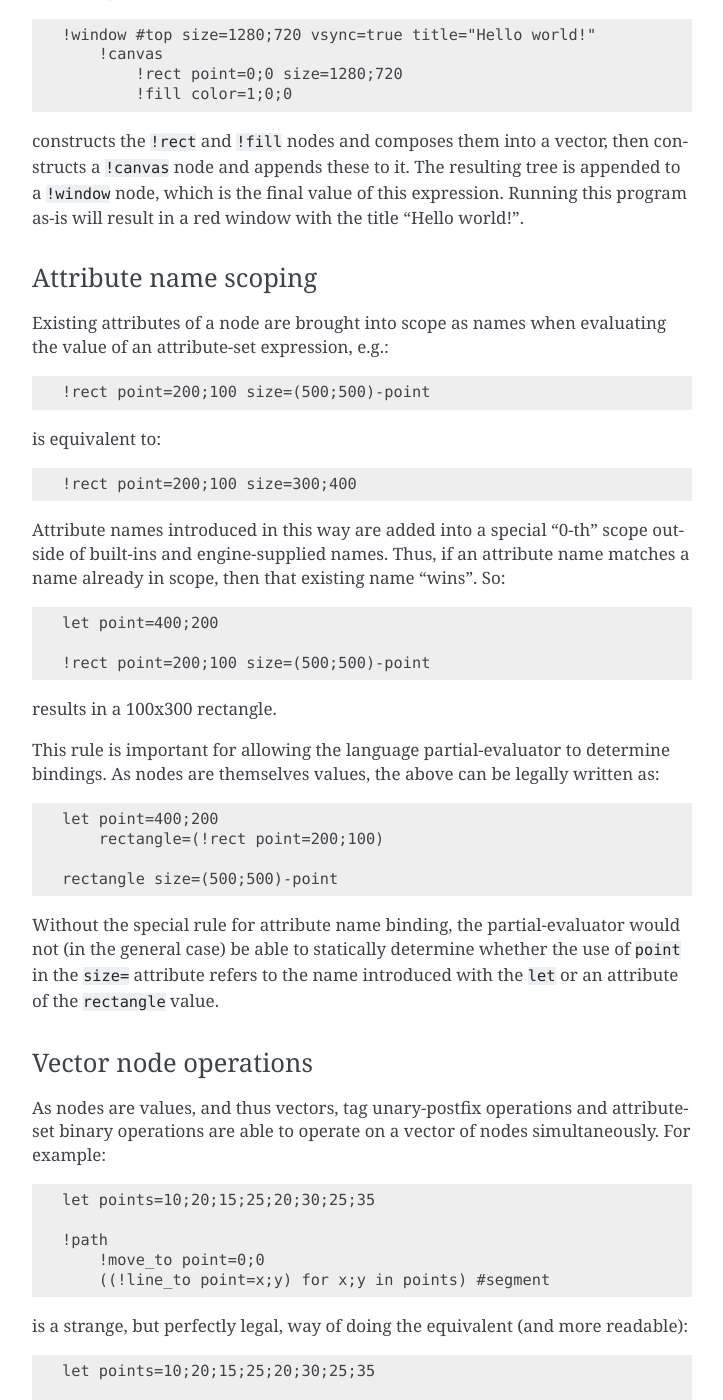
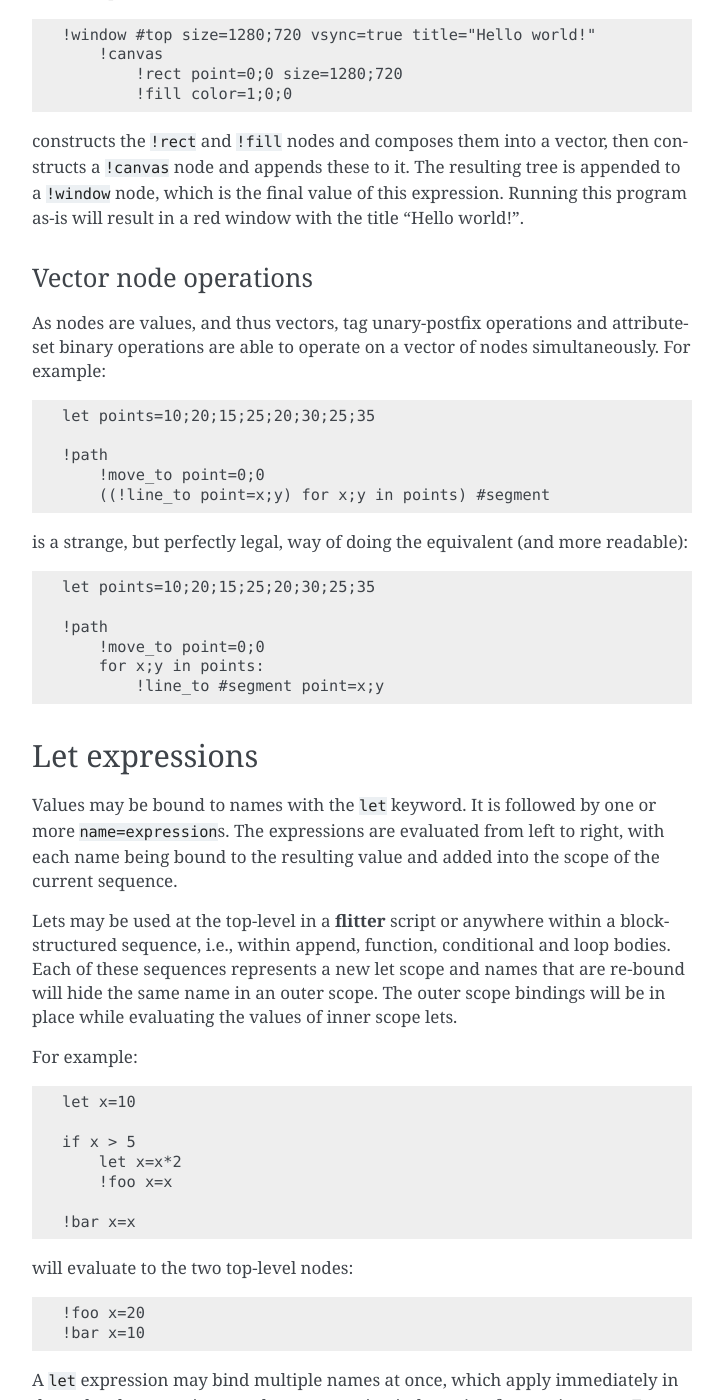
Before and after one commit to jonathanhogg/flitter, a Sphinx documentation site: the page built from docs/language.md, in a window 1280 px wide and 1400 px high, scrolled down 7371 px. Shown: the whole window, without its empty margins (388-1111 px from the left). Built offline with Sphinx 7.4.7, drawn with Linux system fonts in a browser that asks for light colours; some of the changed text lies outside the part shown.

````diff
--- a/docs/language.md
+++ b/docs/language.md
@@ -363,48 +363,6 @@ appended to a `!window` node, which is the final value of this expression.
 Running this program as-is will result in a red window with the title "Hello
 world!".
 
-### Attribute name scoping
-
-Existing attributes of a node are brought into scope as names when evaluating
-the value of an attribute-set expression, e.g.:
-
-```flitter
-!rect point=200;100 size=(500;500)-point
-```
-
-is equivalent to:
-
-```flitter
-!rect point=200;100 size=300;400
-```
-
-Attribute names introduced in this way are added into a special "0-th" scope
-outside of built-ins and engine-supplied names. Thus, if an attribute name
-matches a name already in scope, then that existing name "wins". So:
-
-```flitter
-let point=400;200
-
-!rect point=200;100 size=(500;500)-point
-```
-
-results in a 100x300 rectangle.
-
-This rule is important for allowing the language partial-evaluator to determine
-bindings. As nodes are themselves values, the above can be legally written as:
-
-```flitter
-let point=400;200
-    rectangle=(!rect point=200;100)
-
-rectangle size=(500;500)-point
-```
-
-Without the special rule for attribute name binding, the partial-evaluator
-would not (in the general case) be able to statically determine whether the use
-of `point` in the `size=` attribute refers to the name introduced with the `let`
-or an attribute of the `rectangle` value.
-
 ### Vector node operations
 
 As nodes are values, and thus vectors, tag unary-postfix operations and
@@ -434,8 +392,9 @@ let points=10;20;15;25;20;30;25;35
 ## Let expressions
 
 Values may be bound to names with the `let` keyword. It is followed by one or
-more `name=expression`s. The expressions are immediately evaluated and the
-resulting values are added into the scope of the expressions below.
+more `name=expression`s. The expressions are evaluated from left to right, with
+each name being bound to the resulting value and added into the scope of the
+current sequence.
 
 Lets may be used at the top-level in a **flitter** script or anywhere within
 a block-structured sequence, i.e., within append, function, conditional and
@@ -462,17 +421,6 @@ will evaluate to the two top-level nodes:
 !bar x=10
 ```
 
-There is also an inline version of let known as `where`. This allows names to
-be bound within a non-sequence expression, e.g.:
-
-```flitter
-!foo x=(x*x where x=10)
-```
-
-Note that `where` has higher precedence than `;` vector composition and so
-`x;x*x where x=10` is equivalent to `x;(x*x where x=10)` and thus the binding
-is only in scope for the `x*x` expression.
-
 A `let` expression may bind multiple names at once, which apply immediately
 in the order they are given, and supports using indentation for continuance.
 For example:
@@ -496,6 +444,20 @@ vector is shorter then the unmatched names will be bound to `null`.
 
 Names introduced with a `let` can redefine engine-supplied values, like `beat`,
 and built-ins, like `sin`.
+
+## Where
+
+There is also an inline version of `let` known as `where`. This allows names to
+be bound within a non-sequence expression, e.g.:
+
+```flitter
+!foo x=(x*x where x=10)
+```
+
+It is good practice, although not always necessary, to surround `where`
+expressions with parentheses to make the scope clear. However, note that `where`
+has higher precedence than `;` vector composition and so `(x;x*x where x=10)` is
+equivalent to `x;(x*x where x=10)`.
 
 ## Conditionals
 
````
Also changed, not shown: other parts of docs/language.md (+1 -1 lines), docs/builtins.md (+1 -1 lines), docs/index.md (+43 -0 lines), docs/install.md (added, +99 -0 lines), docs/physics.md (+1 -1 lines).
